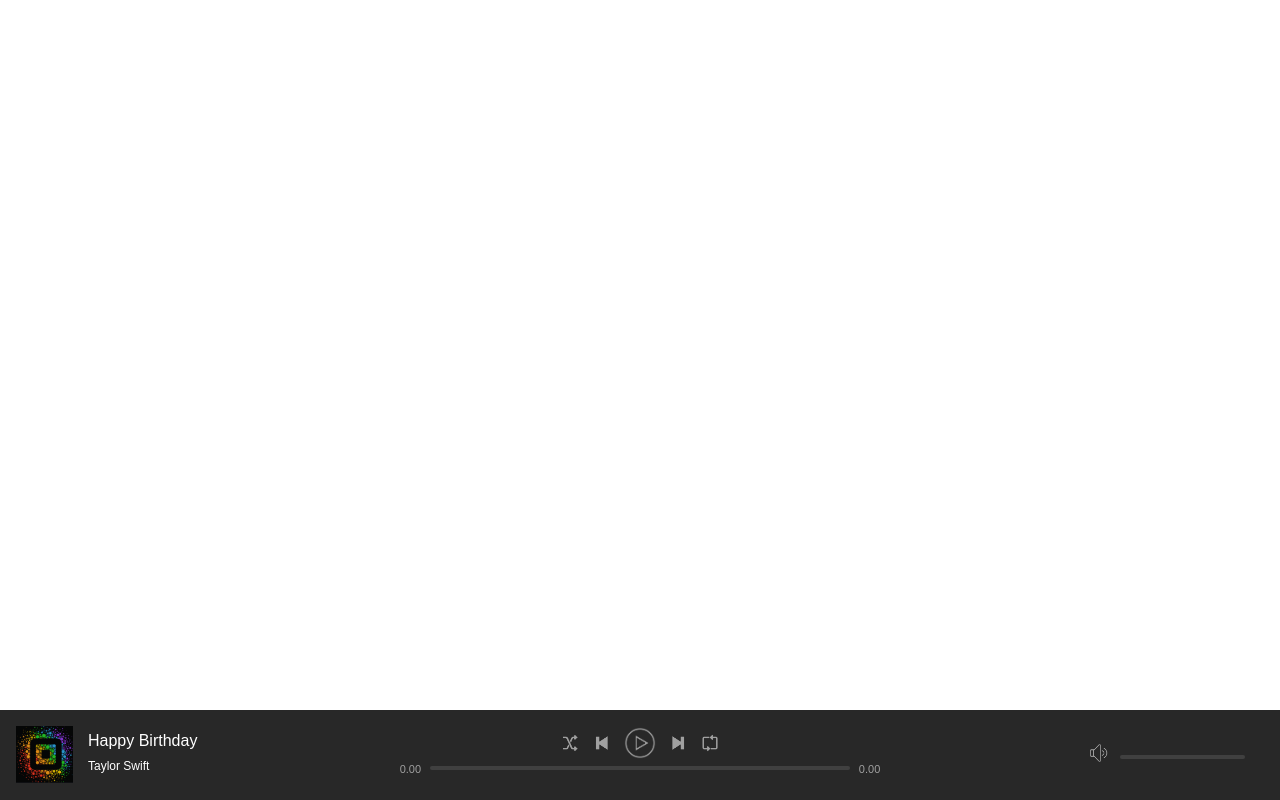
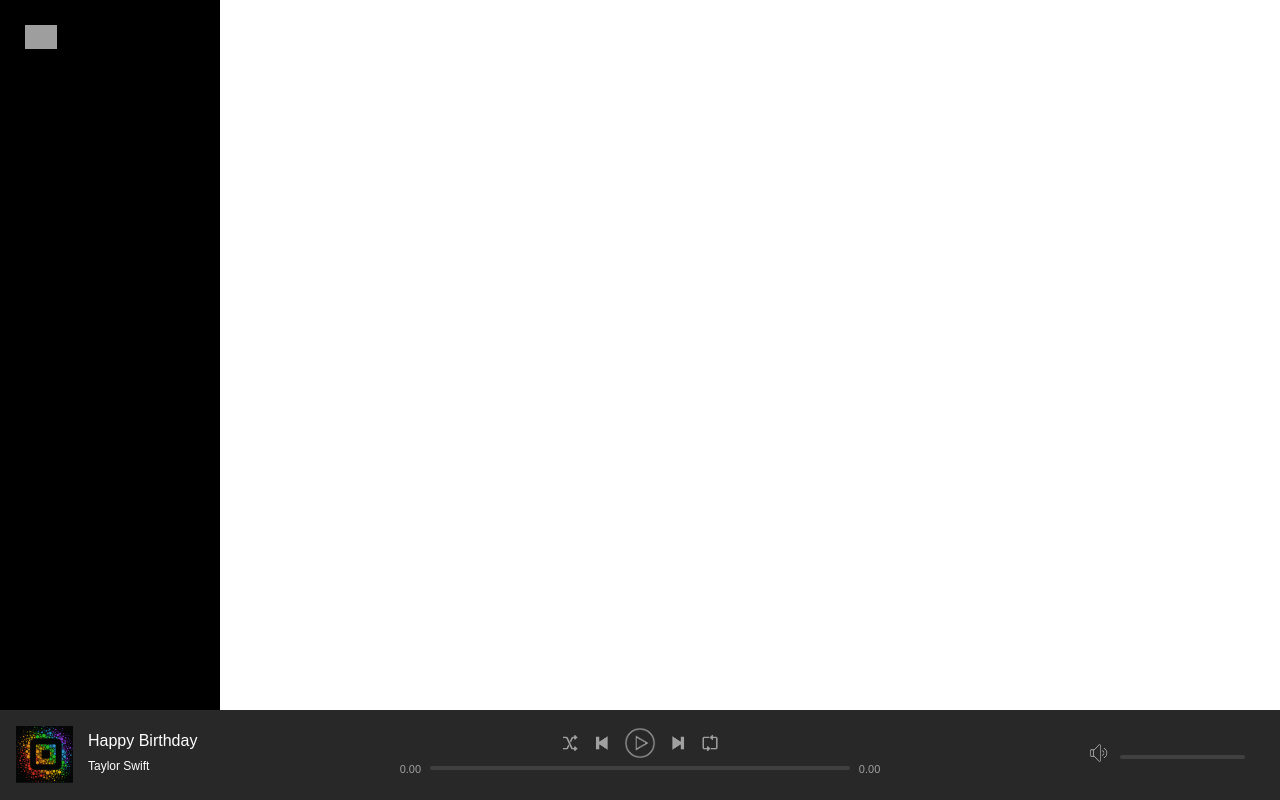
Before and after one commit to mali-tian/php-sample, a PHP site: page / in a window 1280 px wide. Run offline with PHP 8.4, Linux system fonts and the light colour scheme; the visitor is signed in with stand-in values (Sample User, id 1); grey boxes are pictures that could not be loaded.

Commit message:
Navigation bar initialise

```diff
--- a/assets/css/style.css
+++ b/assets/css/style.css
@@ -146,3 +146,28 @@ html body {
 #nowPlayingRight .progressBar {
   width: 125px;
 }
+
+#topContainer {
+  min-height: 100%;
+  width: 100%;
+}
+
+#navBarContainer {
+  background-color: #000;
+  width: 220px;
+  height: 100vh;
+  position: fixed;
+  top: 0;
+  left: 0;
+}
+
+#navBarContainer .navBar {
+  padding: 25px;
+  display: flex;
+  flex-direction: column;
+  -ms-flex-direction: column;
+}
+
+#navBarContainer .logo img {
+  width: 32px;
+}
--- a/index.php
+++ b/index.php
@@ -20,6 +20,17 @@ if (isset($_SESSION['userLoggedIn'])) {
 </head>
 
 <body>
+  <div id="mainContainer">
+
+    <div id="topContainer">
+      <div id="navBarContainer">
+        <nav class="navBar">
+          <a href="index.php" class="logo">
+            <img src="assets/images/icons/logo.png" alt="Logo">
+          </a>
+        </nav>
+      </div>
+    </div>
 
     <div id="nowPlayingContainer">
       <div id="nowPlayingBar">
@@ -92,6 +103,9 @@ if (isset($_SESSION['userLoggedIn'])) {
         </div>
       </div>
     </div>
+  </div>
+
+
 </body>
 
 </html>
```
Lines whose indentation alone changed are shown as unchanged.
